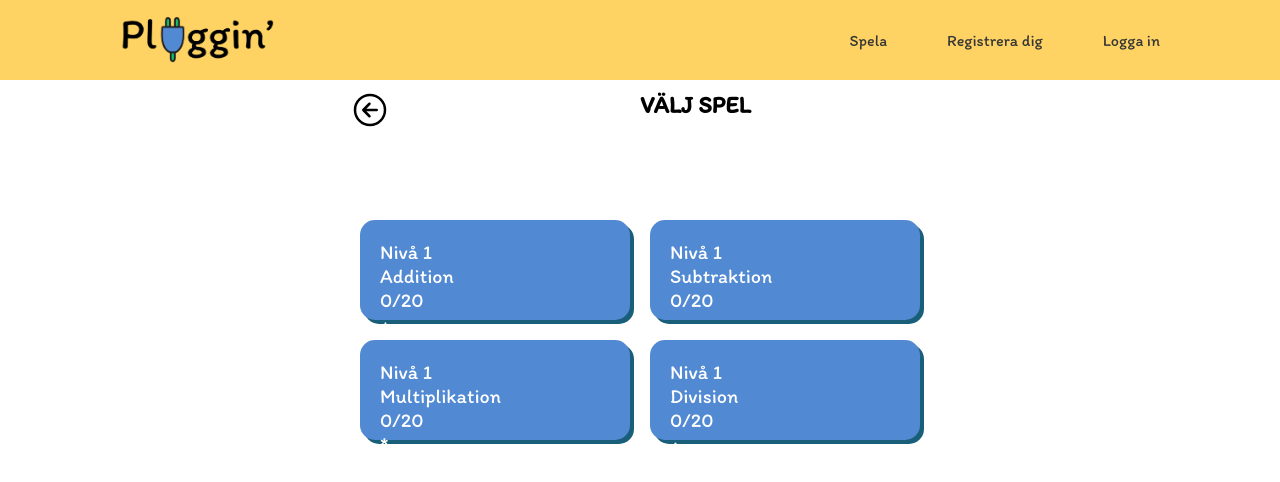
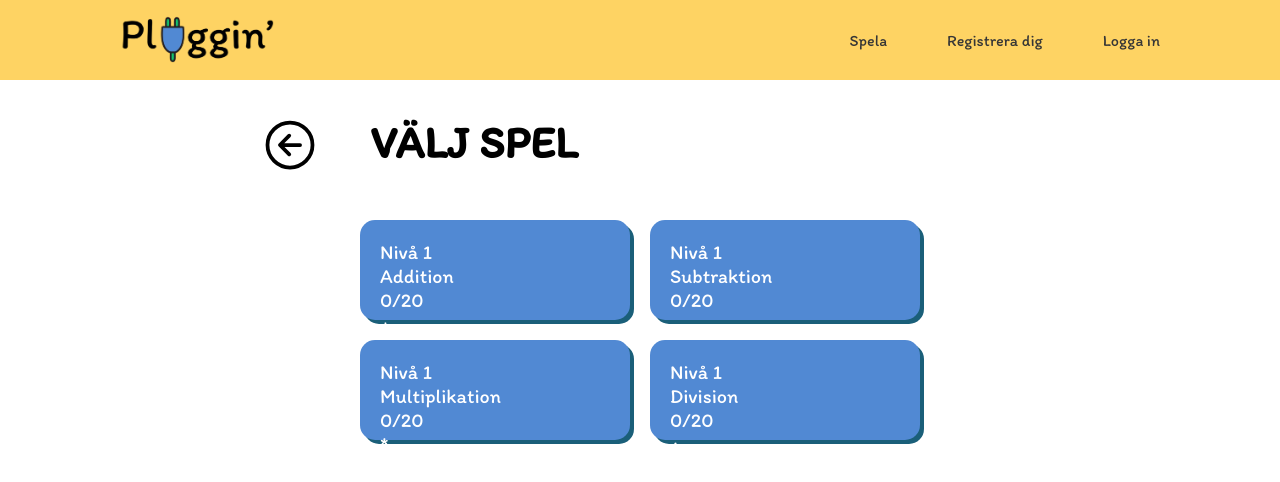
Before and after one commit to Technigo/final-boiler-plate-monorepo, a React (Vite) app in the folder frontend/: page /spela/matte in a window 1280 px wide. Shown: the top 482 px of the page. Built offline with nearby package versions, Linux system fonts and the light colour scheme; no server answers.

Commit message:
Positioned back-button and lottie in mathgame (desktop)

```diff
--- a/frontend/src/components/Games/Math.jsx
+++ b/frontend/src/components/Games/Math.jsx
@@ -1,12 +1,14 @@
 import styled from "styled-components"
 import { IoArrowBackCircleOutline } from "react-icons/io5"
+import Lottie from "lottie-react"
 import { Link } from "react-router-dom"
 import { useState, useRef } from "react"
 import { useMath } from "../../contexts/MathContext"
 import { MathQuestion } from "./MathQuestion"
+import Celebrate from "../../assets/Celebrate.json"
 
 export const Math = () => {
-  const { mathGame } = useMath()
+  const { mathGame, celebrateLottie } = useMath()
   const [gameTypeNumber, setGameTypeNumber] = useState()
   const focusRef = useRef(null)
 
@@ -16,20 +18,47 @@ export const Math = () => {
 
   if (gameTypeNumber) {
     return (
-      <>
+      <MathGameSite>
+        <HeaderDiv>
+          <TitleDiv>
             <BackButton onClick={() => setGameTypeNumber(null)}>
               <BackIcon />
             </BackButton>
+            <Title>{mathGame[Number(gameTypeNumber)].title}</Title>
+            {celebrateLottie && (
+              <Lottie
+                animationData={Celebrate}
+                loop={false}
+                autoplay
+                style={{ width: 150, height: 150, position: "absolute", left: 568, top: -50}}
+              />
+            )}
+          </TitleDiv>
+          <Progress>
+            <Level>Nivå {mathGame[Number(gameTypeNumber)].level}</Level>
+            <Score>
+              {mathGame[Number(gameTypeNumber)].score}/{mathGame[Number(gameTypeNumber)].levelScore}⭐
+            </Score>
+          </Progress>
+
+        </HeaderDiv>
         <MathQuestion focusRef={focusRef} type={gameTypeNumber} />
-      </>
-    )
+      </MathGameSite>
+    );
   } else {
     return (
-    <Choices>
+      <MathGameSite>
+        <HeaderDiv>
+          <TitleDiv>
+            <BackButton>
               <Link to="/spela">
                 <BackIcon />
               </Link>
-      <MathTitle>VÄLJ SPEL</MathTitle>
+            </BackButton>
+            <Title>VÄLJ SPEL</Title>
+          </TitleDiv>
+        </HeaderDiv>
+        <Choices>
           <MathTypeButton
             value="0"
             onClick={(event) => handleChoice(event.target.value)}
@@ -75,24 +104,90 @@ export const Math = () => {
             ÷
           </MathTypeButton>
         </Choices>
-  );
+      </MathGameSite>
+    )
   }
 }
 
-const MathTitle = styled.h2`
-  color: black;
+const MathGameSite = styled.div`
+  display: flex;
+  flex-direction: column;
+`
+
+const HeaderDiv = styled.div`
+  display: flex;
+  flex-direction: column;
+  justify-content: space-between;
+  align-items: center;
+  margin: 20px auto 10px;
+  width: 300px;
+  gap: 10px;
+
+  @media (min-width: 700px) {
+    flex-direction: row;
+    width: 600px;
+    margin: 35px auto 25px;
+    padding: 0 30px;
+  }
+`
+
+const TitleDiv = styled.div`
+  display: flex;
+  justify-content: flex-start;
+  gap: 30px;
+  position: relative;
+  right: 130px;
+
+  @media (min-width: 700px) {
+    width: 540px;
+  }
+`
+
+const Title = styled.h1`
+  margin: 0;
+  font-size: 40px;
+
+  @media (min-width: 700px) {
+    font-size: 45px;
+  }
 `
 
 const BackButton = styled.button`
   background: none;
   border: none;
-  height: 30px;
+  height: 60px;
+  padding: 0 20px;
 `
 
 const BackIcon = styled(IoArrowBackCircleOutline)`
   font-size: 40px;
   color: #000000;
   cursor: pointer;
+
+  @media (min-width: 700px) {
+    font-size: 60px;
+  }
+`
+const Progress = styled.div`
+  display: flex;
+  flex-direction: row;
+  justify-content: space-between;
+  align-items: center;
+  width: 200px;
+  gap: 10px;
+
+  @media (min-width: 700px) {
+    flex-direction: column;
+    width: 60px;
+  }
+`;
+
+const Level = styled.h3`
+  color: black;
+`
+
+const Score = styled.h3`
+  color: black;
 `
 
 const Choices = styled.div`
--- a/frontend/src/components/Games/MathQuestion.jsx
+++ b/frontend/src/components/Games/MathQuestion.jsx
@@ -5,10 +5,9 @@ import { useMath } from "../../contexts/MathContext"
 import Lottie from "lottie-react"
 import Right from "../../assets/Right.json"
 import Wrong from "../../assets/Wrong.json"
-import Celebrate from "../../assets/Celebrate.json"
 
 export const MathQuestion = ({ focusRef, type }) => {
-  const { mathGame, setMathGame, generateQuestion, celebrateLottie } =
+  const { mathGame, setMathGame, generateQuestion } =
     useMath()
   const currentScore = mathGame[Number(type)].score
 
@@ -79,33 +78,6 @@ export const MathQuestion = ({ focusRef, type }) => {
   if (mathGame[Number(type)].level < 4) {
     return (
       <div>
-        <HeaderDiv>
-          <Progress>
-            <Level>Nivå {mathGame[Number(type)].level}</Level>
-            <Score>
-              {currentScore}/{mathGame[Number(type)].levelScore}⭐
-            </Score>
-          </Progress>
-          {celebrateLottie && (
-            <div
-              style={{
-                position: "absolute",
-                top: "20%",
-                left: "67%",
-                transform: "translate(-50%, -50%)",
-                zIndex: 2,
-              }}
-            >
-              <Lottie
-                animationData={Celebrate}
-                loop={false}
-                autoplay
-                style={{ width: 200, height: 200 }}
-              />
-            </div>
-          )}
-          <Title>{mathGame[Number(type)].title}</Title>
-        </HeaderDiv>
         <QuestionCard>{mathGame[Number(type)].question}</QuestionCard>
         {rightLottie && (
           <div
@@ -166,30 +138,13 @@ export const MathQuestion = ({ focusRef, type }) => {
         </NumPad>
         {message && <Message>{message}</Message>}
       </div>
-    );
+    )
   } else {
     return (
       <Title>Du har klarat alla nivåer! Grattis!</Title>
     )
   }
 }
-
-const HeaderDiv = styled.div`
-  display: flex;
-  flex-direction: column;
-  justify-content: space-between;
-  align-items: center;
-  margin: 20px auto 10px;
-  width: 300px;
-  gap: 10px;
-
-  @media (min-width: 700px) {
-    flex-direction: row-reverse;
-    width: 600px;
-    margin: 25px auto;
-    padding: 0 30px;
-  }
-`;
 
 const Title = styled.h1`
   margin: 0;
@@ -198,29 +153,7 @@ const Title = styled.h1`
   @media (min-width: 700px) {
     font-size: 45px;
   }
-`;
-
-const Progress = styled.div`
-  display: flex;
-  flex-direction: row;
-  justify-content: space-between;
-  align-items: center;
-  width: 200px;
-  gap: 10px;
-
-  @media (min-width: 700px) {
-    flex-direction: column;
-    width: 60px;
-  }
-`;
-
-const Level = styled.h3`
-  color: black;
-`;
-
-const Score = styled.h3`
-  color: black;
-`;
+`
 
 const QuestionCard = styled.div`
   width: 300px;
```
Lines whose indentation alone changed are shown as unchanged.
